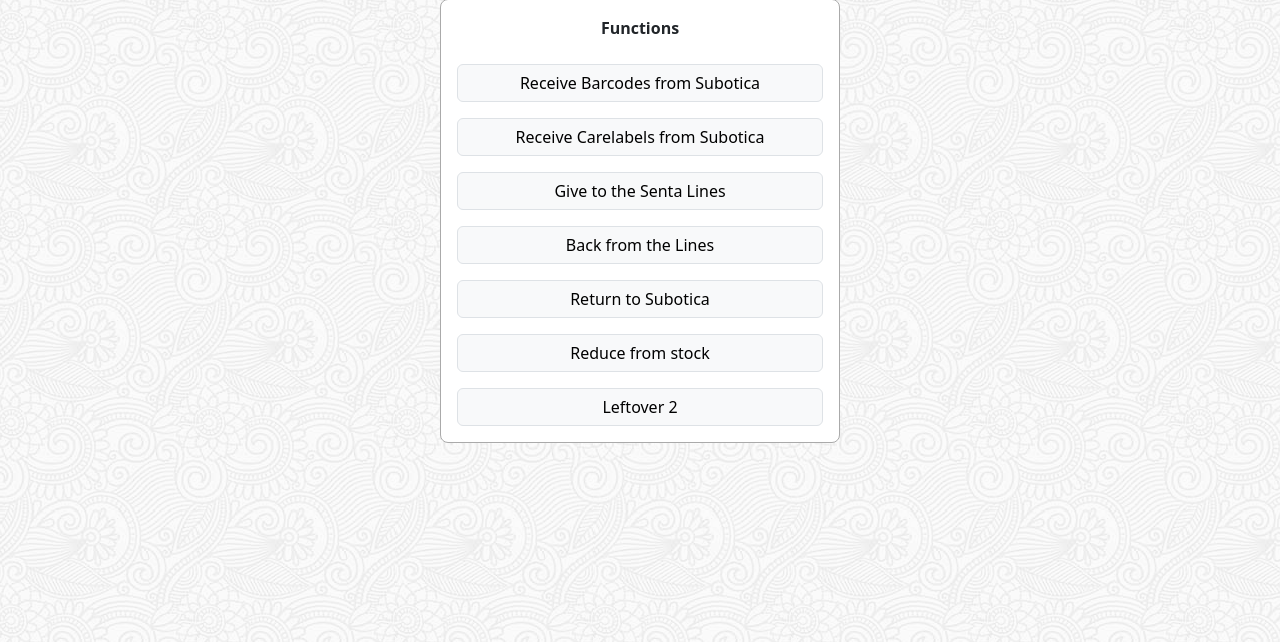
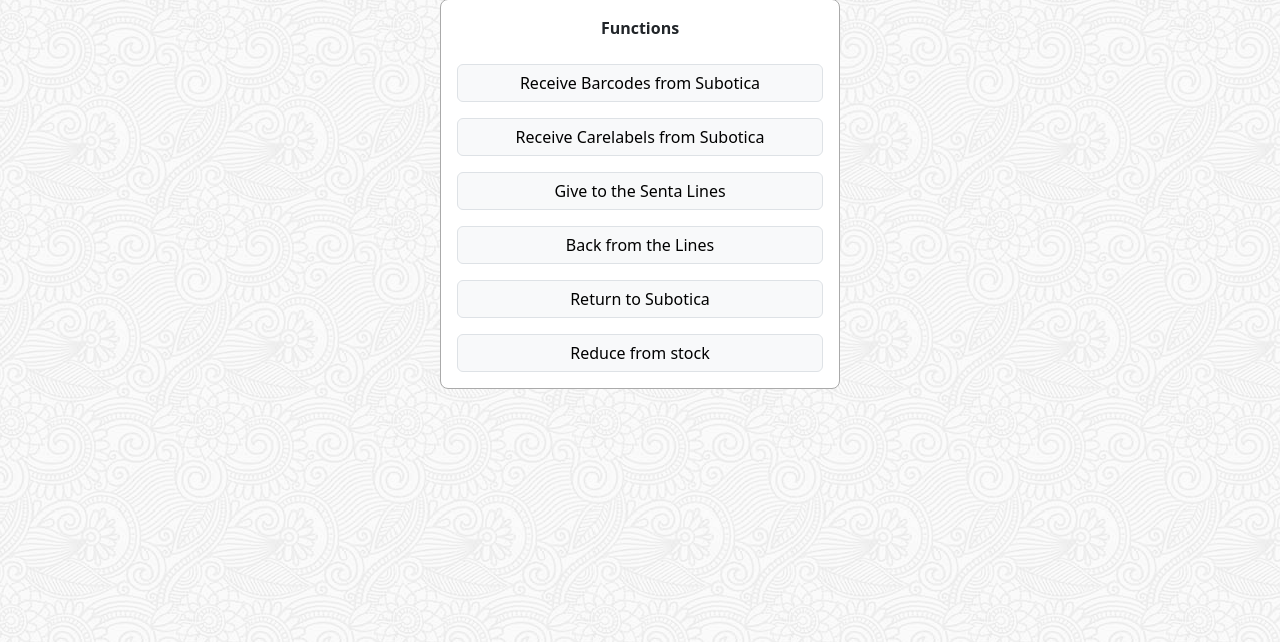
Before and after one commit to satmari/preparation, a Django app: page /senta/functions/ in a window 1280 px wide. Shown: the part 83-725 px from the top of the page. Run offline with Django 5.2, Linux system fonts and the light colour scheme; some libraries are stand-ins or nearby versions.

Commit message:
2025.06.23 post go live senta

```diff
--- a/core/templates/core/base.html
+++ b/core/templates/core/base.html
@@ -137,12 +137,12 @@
                                 <li class="nav-item">
                                     <a class="nav-link pos-link" href="{% url 'preparation:prep_locations' %}">Locations</a>
                                 </li>
-                                <li class="nav-item">
-                                    <a class="nav-link pos-link" href="{% url 'preparation:leftover_table' %}">Leftover</a>
-                                </li>
-                                <li class="nav-item">
-                                    <a class="nav-link pos-link" href="{% url 'preparation:leftover_table2' %}">Leftover 2</a>
-                                </li>
+<!--                                <li class="nav-item">-->
+<!--                                    <a class="nav-link pos-link" href="{% url 'preparation:leftover_table' %}">Leftover</a>-->
+<!--                                </li>-->
+<!--                                <li class="nav-item">-->
+<!--                                    <a class="nav-link pos-link" href="{% url 'preparation:leftover_table2' %}">Leftover 2</a>-->
+<!--                                </li>-->
                         {% endif %}
 
                     {% endif %}
--- a/senta/templates/senta/functions.html
+++ b/senta/templates/senta/functions.html
@@ -13,7 +13,7 @@
                 <a href="{% url 'senta:back_from_module' %}" class="btn btn-light border w-100 mx-auto">Back from the Lines</a>
                 <a href="{% url 'senta:return_to_main' %}" class="btn btn-light border w-100 mx-auto">Return to Subotica</a>
                 <a href="{% url 'senta:reduce_from_stock' %}" class="btn btn-light border w-100 mx-auto">Reduce from stock</a>
-                <a href="{% url 'preparation:leftover2' %}" class="btn btn-light border w-100 mx-auto">Leftover 2</a>
+<!--                <a href="{% url 'preparation:leftover2' %}" class="btn btn-light border w-100 mx-auto">Leftover 2</a>-->
 
             </div>
     </div>
```
Also changed, not shown: preparation/views.py (+0 -20 lines).
